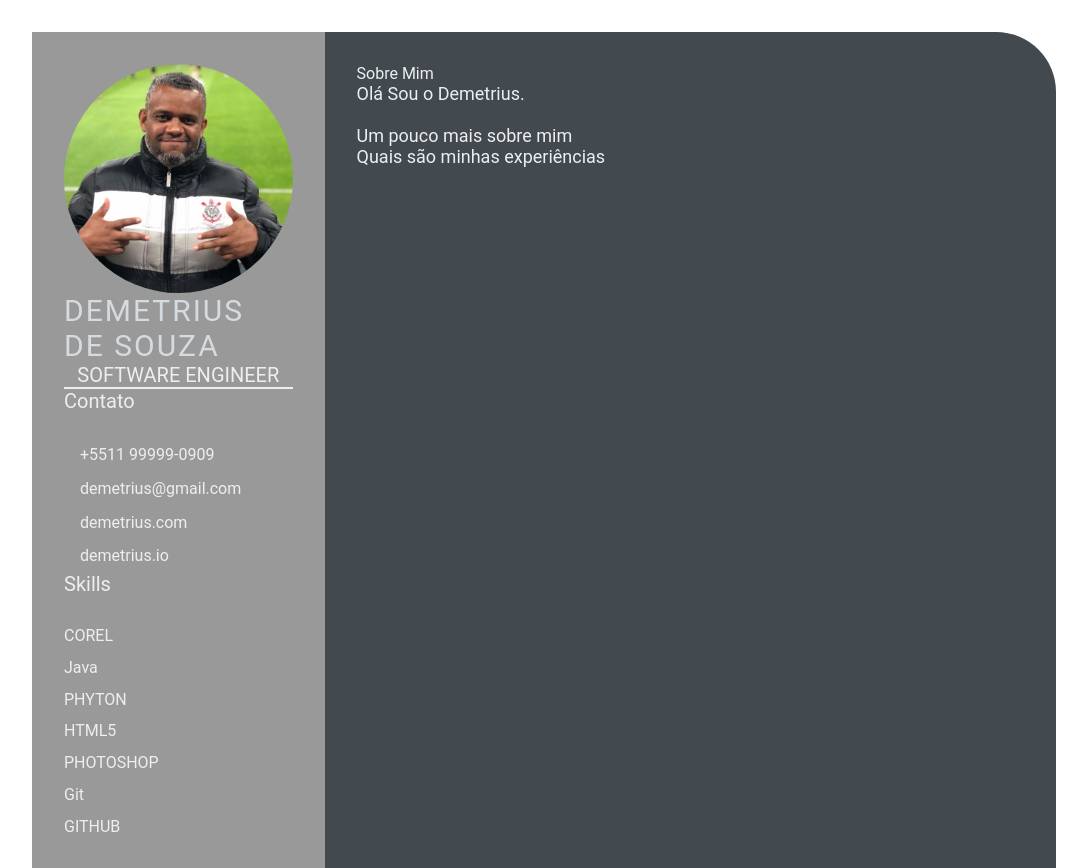
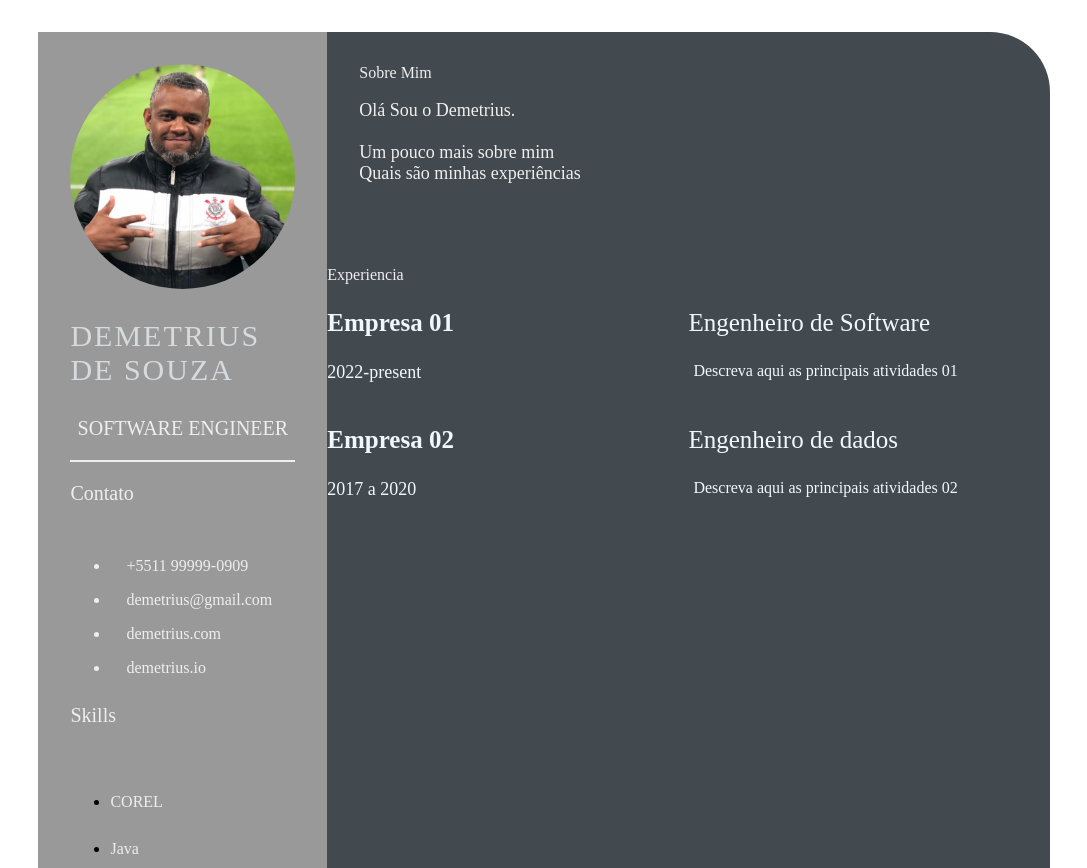
Before and after one commit to demetriusprint/devweekgit.github.io, a plain HTML site: page index.html in a window 1280 px wide. Shown: the top 868 px of the page, without its empty margins (96-1183 px from the left). Drawn offline with Linux system fonts and the light colour scheme.

Commit message:
feature: add index.html

```diff
--- a/index.html
+++ b/index.html
@@ -59,6 +59,31 @@
                     </p>
                 </section>
             </div>
+            <section class="experience gap">
+                <div class="right-title">Experiencia</div>
+                <div class="experience-contents">
+                    <div class="exp-left">
+                        <p class="exp-company-name">Empresa 01</p>
+                        <p class="exp-time-period">2022-present</p>
+                    </div>
+                    <div class="exp-right">
+                        <p class="exp-position">Engenheiro de Software</p>
+                        <p class="exp-desc">
+                            Descreva aqui as principais atividades 01
+                        <p>
+                    </div>
+                    <div class="exp-left">
+                        <p class="exp-company-name">Empresa 02</p>
+                        <p class="exp-time-period">2017 a 2020</p>
+                    </div>
+                    <div class="exp-right">
+                        <p class="exp-position">Engenheiro de dados</p>
+                        <p class="exp-desc">
+                            Descreva aqui as principais atividades 02
+                        <p>
+                    </div>
+                </div>
+            </section>
         </section>
     </main>
 </body>
--- a/style.css
+++ b/style.css
@@ -1,3 +1,4 @@
+style.css
 * {
     margin: 0;
     padding: 0;
@@ -101,3 +102,38 @@
     font-size: 18px;
     color: #eeeeee;
 }
+
+.experience-contents,
+.education-contents,
+.awards-contents {
+    display: grid;
+    grid-template-columns: repeat(2, 1fr);
+    padding-bottom: 2rem;
+    color: #F1F8FD;
+}
+
+.exp-company-name,
+.education-school-name,
+.awards-company-name {
+    font-size: 25px;
+    font-weight: bold;
+}
+
+.exp-time-period,
+.educationp-time-period,
+.awards-time-period {
+    font-size: 18px;
+}
+
+.exp-position,
+.education-subject,
+.awards-name {
+    font-size: 25px;
+}
+
+.exp-desc,
+.education-desc,
+.awards-desc {
+    font-size: 16px;
+    padding-left: 5px;
+}
```
